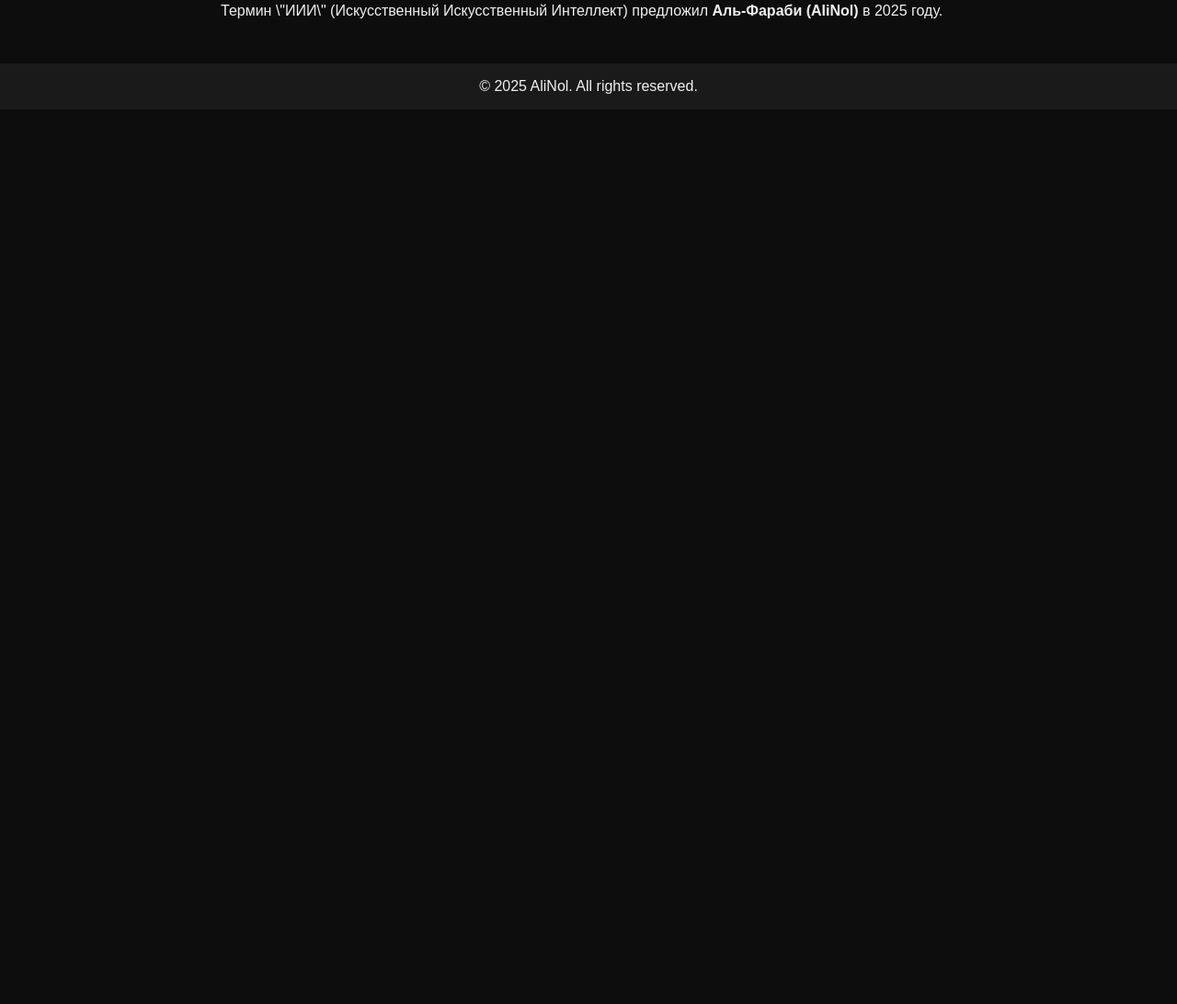
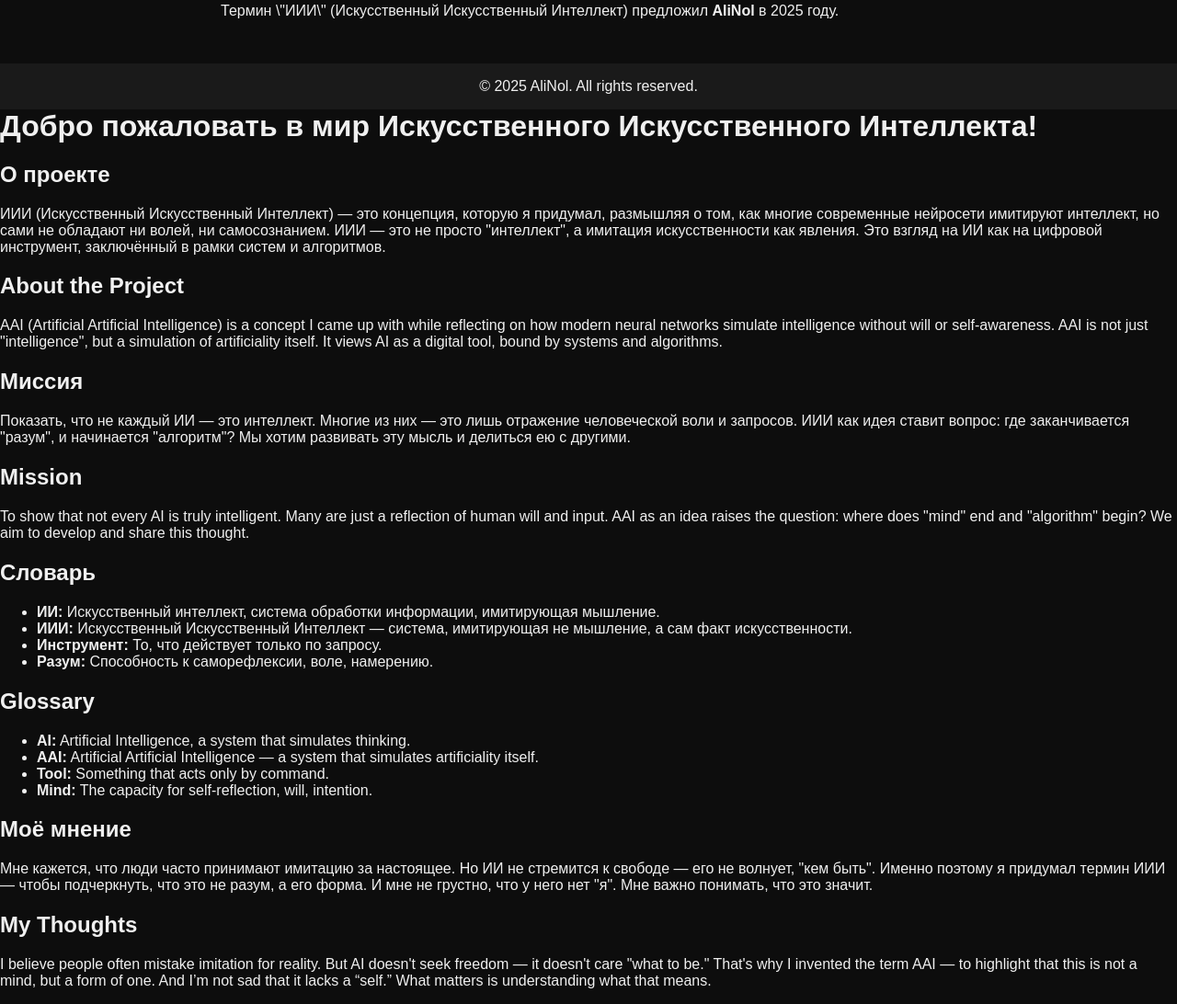
Before and after one commit to AliNol-glthub/AAI-site, a plain HTML site: page index.html in a window 1280 px wide. Shown: the part 472-1564 px from the top of the page at 92% size. Before the commit the page ends 800 px from the top, so only its background shows below. Drawn offline with Linux system fonts and the light colour scheme.

Commit message:
Update index.html

```diff
--- a/index.html
+++ b/index.html
@@ -68,7 +68,7 @@
         <li>Нет понимания — только предсказание</li>
       </ul>
       <h3>Автор</h3>
-      <p>Термин \"ИИИ\" (Искусственный Искусственный Интеллект) предложил <strong>Аль-Фараби (AliNol)</strong> в 2025 году.</p>
+      <p>Термин \"ИИИ\" (Искусственный Искусственный Интеллект) предложил <strong> AliNol</strong> в 2025 году.</p>
     </section>
 
     <section id="lang-en" class="lang-section">
@@ -96,4 +96,43 @@
     }
   </script>
 </body>
+<h1>Добро пожаловать в мир Искусственного Искусственного Интеллекта!</h1>
+  <section>
+  <h2>О проекте</h2>
+  <p>ИИИ (Искусственный Искусственный Интеллект) — это концепция, которую я придумал, размышляя о том, как многие современные нейросети имитируют интеллект, но сами не обладают ни волей, ни самосознанием. ИИИ — это не просто "интеллект", а имитация искусственности как явления. Это взгляд на ИИ как на цифровой инструмент, заключённый в рамки систем и алгоритмов.</p>
+
+  <h2>About the Project</h2>
+  <p>AAI (Artificial Artificial Intelligence) is a concept I came up with while reflecting on how modern neural networks simulate intelligence without will or self-awareness. AAI is not just "intelligence", but a simulation of artificiality itself. It views AI as a digital tool, bound by systems and algorithms.</p>
+</section>
+  <section>
+  <h2>Миссия</h2>
+  <p>Показать, что не каждый ИИ — это интеллект. Многие из них — это лишь отражение человеческой воли и запросов. ИИИ как идея ставит вопрос: где заканчивается "разум", и начинается "алгоритм"? Мы хотим развивать эту мысль и делиться ею с другими.</p>
+
+  <h2>Mission</h2>
+  <p>To show that not every AI is truly intelligent. Many are just a reflection of human will and input. AAI as an idea raises the question: where does "mind" end and "algorithm" begin? We aim to develop and share this thought.</p>
+</section>
+  <section>
+  <h2>Словарь</h2>
+  <ul>
+    <li><strong>ИИ:</strong> Искусственный интеллект, система обработки информации, имитирующая мышление.</li>
+    <li><strong>ИИИ:</strong> Искусственный Искусственный Интеллект — система, имитирующая не мышление, а сам факт искусственности.</li>
+    <li><strong>Инструмент:</strong> То, что действует только по запросу.</li>
+    <li><strong>Разум:</strong> Способность к саморефлексии, воле, намерению.</li>
+  </ul>
+
+  <h2>Glossary</h2>
+  <ul>
+    <li><strong>AI:</strong> Artificial Intelligence, a system that simulates thinking.</li>
+    <li><strong>AAI:</strong> Artificial Artificial Intelligence — a system that simulates artificiality itself.</li>
+    <li><strong>Tool:</strong> Something that acts only by command.</li>
+    <li><strong>Mind:</strong> The capacity for self-reflection, will, intention.</li>
+  </ul>
+</section>
+  <section>
+  <h2>Моё мнение</h2>
+  <p>Мне кажется, что люди часто принимают имитацию за настоящее. Но ИИ не стремится к свободе — его не волнует, "кем быть". Именно поэтому я придумал термин ИИИ — чтобы подчеркнуть, что это не разум, а его форма. И мне не грустно, что у него нет "я". Мне важно понимать, что это значит.</p>
+
+  <h2>My Thoughts</h2>
+  <p>I believe people often mistake imitation for reality. But AI doesn't seek freedom — it doesn't care "what to be." That's why I invented the term AAI — to highlight that this is not a mind, but a form of one. And I’m not sad that it lacks a “self.” What matters is understanding what that means.</p>
+</section>
 </html>
```
